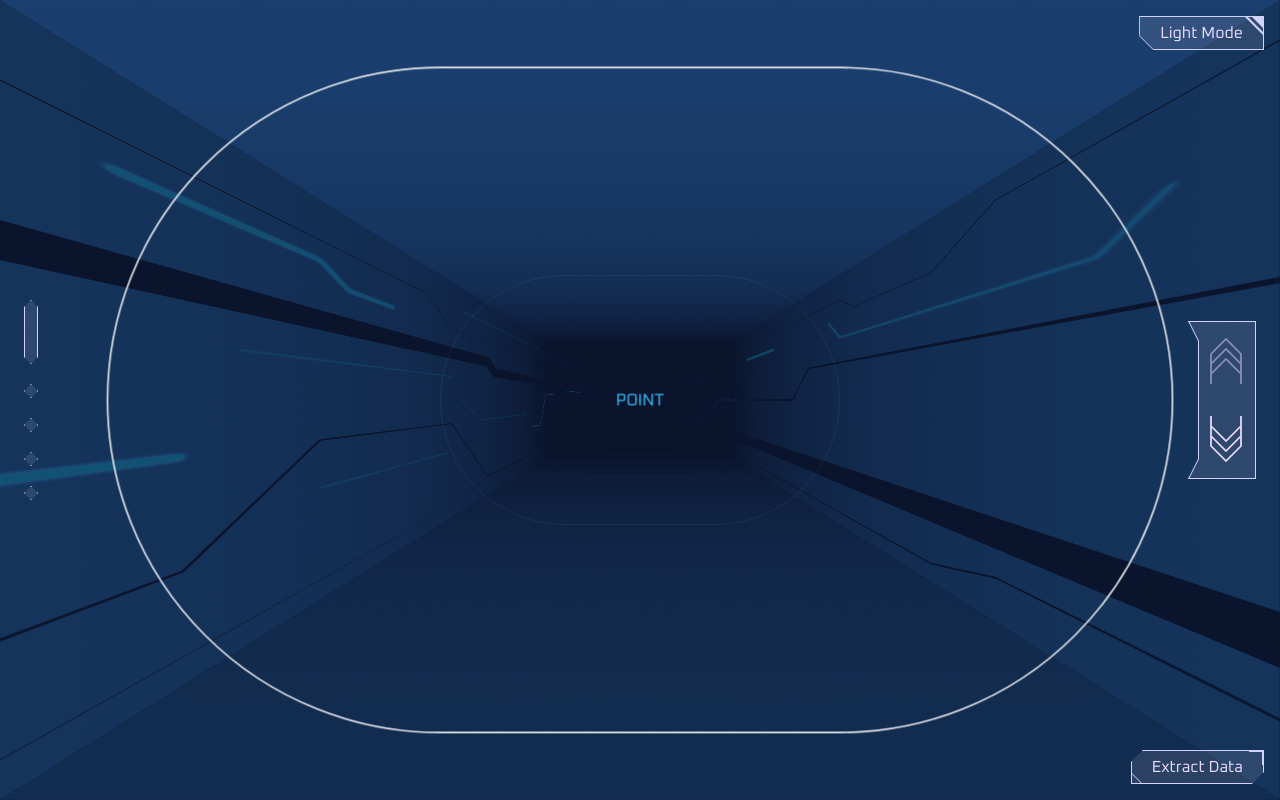
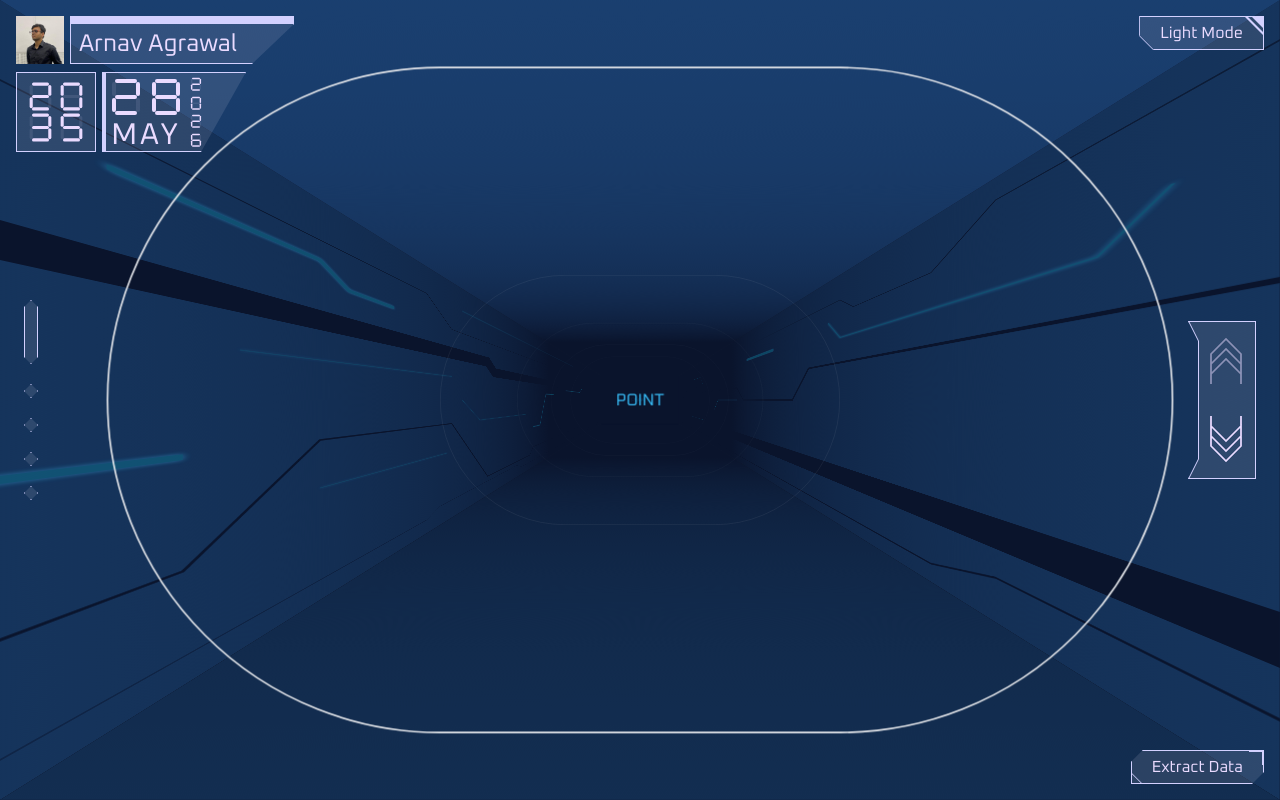
Before and after one commit to Arnav-Agrawal-987/Arnav-Agrawal-987.github.io, a React (Vite) app: page / in a window 1280 px wide. Built offline with nearby package versions, Linux system fonts and the light colour scheme; a web font is replaced by a local one.

Commit message:
feat:date and time

```diff
--- a/src/components/HUD.tsx
+++ b/src/components/HUD.tsx
@@ -1,5 +1,6 @@
 import { Sun, Moon, FileDown } from 'lucide-react';
 import TiltCard from './Tiltcard';
+import { useState, useEffect } from 'react';
 
 interface HUDProps {
   isDark: boolean;
@@ -9,6 +10,48 @@ interface HUDProps {
   totalNodes: number;
 }
 
+const SegmentDigit = ({ value }: { value: number }) => {
+  const map = ["1111110", "0110000", "1101101", "1111001", "0110011", "1011011", "1011111", "1110000", "1111111", "1111011"][value];
+
+  const color = (isOn: boolean) => isOn ? "stroke-button-text" : "stroke-button-text opacity-10";
+
+  return (
+    <svg viewBox="0 0 10 10" className="w-full h-full">
+      <path d="M 2.75 1 L 7.25 1" className={color(map[0] === '1')} strokeWidth="1" strokeLinecap="round" />
+      <path d="M 8 1.75 L 8 4.25" className={color(map[1] === '1')} strokeWidth="1" strokeLinecap="round" />
+      <path d="M 8 5.75 L 8 8.25" className={color(map[2] === '1')} strokeWidth="1" strokeLinecap="round" />
+      <path d="M 2.75 9 L 7.25 9" className={color(map[3] === '1')} strokeWidth="1" strokeLinecap="round" />
+      <path d="M 2 5.75 L 2 8.25" className={color(map[4] === '1')} strokeWidth="1" strokeLinecap="round" />
+      <path d="M 2 1.75 L 2 4.25" className={color(map[5] === '1')} strokeWidth="1" strokeLinecap="round" />
+      <path d="M 2.75 5 L 7.25 5" className={color(map[6] === '1')} strokeWidth="1" strokeLinecap="round" />
+    </svg>
+  );
+};
+
+const AnalogueFace = ({ time }: { time: Date }) => {
+  const s = time.getSeconds() * 6;
+  const m = time.getMinutes() * 6 + s / 60;
+  const h = (time.getHours() % 12) * 30 + m / 12;
+
+  return (
+    <svg viewBox="0 0 100 100" className="w-full h-full">
+      <circle cx="50" cy="50" r="45" className="fill-button-bg" />
+
+      {[...Array(12)].map((_, i) => (
+        <line key={i} x1="50" y1="10" x2="50" y2="18" transform={`rotate(${i * 30} 50 50)`} className="stroke-button-text opacity-60" strokeWidth="3.5" strokeLinecap="round" />
+      ))}
+
+      <line x1="50" y1="50" x2="50" y2="30" transform={`rotate(${h} 50 50)`} className="stroke-button-text" strokeWidth="3.5" strokeLinecap="round" />
+
+      <line x1="50" y1="50" x2="50" y2="10" transform={`rotate(${m} 50 50)`} className="stroke-button-text opacity-80" strokeWidth="3.5" strokeLinecap="round" />
+
+      <line x1="50" y1="50" x2="50" y2="10" transform={`rotate(${s} 50 50)`} className="stroke-button-text opacity-50" strokeWidth="1.5" strokeLinecap="round" />
+
+      <circle cx="50" cy="50" r="3" className="fill-button-text" />
+    </svg>
+  );
+};
+
 export default function HUD({ isDark, setIsDark, currentIndex, setCurrentIndex, totalNodes }: HUDProps) {
   const previousCheckpoint = () => {
     if (currentIndex > 0) setCurrentIndex(prev => prev - 1);
@@ -16,6 +59,22 @@ export default function HUD({ isDark, setIsDark, currentIndex, setCurrentIndex,
   const nextCheckpoint = () => {
     if (currentIndex < totalNodes - 1) setCurrentIndex(prev => prev + 1);
   };
+
+  const [time, setTime] = useState(new Date());
+  const [clockType, setClockType] = useState<'analog' | 'digital'>('analog');
+  const [mounted, setMounted] = useState(false);
+  useEffect(() => {
+    setClockType(Math.random() > 0.5 ? 'analog' : 'digital');
+    setMounted(true);
+
+    const timer = setInterval(() => setTime(new Date()), 1000);
+    return () => clearInterval(timer);
+  }, []);
+
+  const dateNum = time.getDate().toString().padStart(2, '0');
+  const monthStr = time.toLocaleString('en-US', { month: 'short' }).toUpperCase();
+  const yearNum = time.getFullYear().toString();
+
   return (
     <>
       {/*Arrow SVG*/}
@@ -27,8 +86,90 @@ export default function HUD({ isDark, setIsDark, currentIndex, setCurrentIndex,
         </defs>
       </svg>
 
-      {/*Profile*/}
+      <div className="absolute left-4 top-4 z-10 flex flex-col gap-1.5 select-none">
+        {/*Profile*/}
+        <div className="flex gap-1.5 h-12">
+          <div
+            className="w-12 h-12 bg-button-bg flex items-center justify-center overflow-hidden"
+          // style={{ clipPath: "polygon(6px 0, 100% 0, 100% 100%, 0 100%, 0 6px)" }}
+          >
+            <img src="/Corner_Picture.jpg" className="" />
+          </div>
 
+          <TiltCard
+            maxTilt={0}
+            className="h-full bg-button-bg border border-button-border border-t-8"
+            style={{ clipPath: "polygon(0 0, 100% 0, 100% 8px, calc(100% - 42px) 100%, 0 100%)" }}
+          >
+            <div className="text-button-text text-2xl flex items-center justify-center h-full pl-2 pr-14">
+              Arnav Agrawal
+            </div>
+          </TiltCard>
+        </div>
+
+        {/*Clock*/}
+        <div className="flex gap-1.5 mt-0.5 h-16">
+          <TiltCard maxTilt={0} className="w-20 h-20 bg-button-bg border border-button-border flex items-center justify-center overflow-visible">
+            {mounted && (
+              clockType === 'analog' ? (
+                <AnalogueFace time={time} />
+              ) : (
+                <div className="flex flex-col gap-0 items-center z-10 p-2">
+                  <div className="flex gap-0 items-center">
+                    <SegmentDigit value={Math.floor(time.getHours() / 10)} />
+                    <SegmentDigit value={time.getHours() % 10} />
+                  </div>
+                  <div className="flex gap-0 items-center">
+                    <SegmentDigit value={Math.floor(time.getMinutes() / 10)} />
+                    <SegmentDigit value={time.getMinutes() % 10} />
+                  </div>
+                </div>
+              )
+            )}
+          </TiltCard>
+
+          {/*Date*/}
+          <TiltCard
+            maxTilt={0}
+            className="h-20 w-36 bg-button-bg border border-button-border border-l-4"
+            style={{ clipPath: "polygon(0 0, 100% 0, calc(100% - 45px) 100%, 0 100%)" }}
+          >
+            {mounted && clockType === 'analog' ? (
+              <div className="h-full w-full flex items-center pl-1 gap-1.5">
+                <div className="text-button-text text-5xl tracking-tighter mt-1">
+                  {dateNum}
+                </div>
+                <div className="flex flex-col">
+                  <div className="text-button-text font-mono text-3xl mt-0.5">
+                    {monthStr}
+                  </div>
+                  <div className="text-button-text text-xs tracking-widest -translate-y-1 ml-0.5 opacity-80">
+                    {yearNum}
+                  </div>
+                </div>
+              </div>
+            ) : mounted && (
+              <div className="h-full w-full flex">
+                <div className="flex flex-col pt-1">
+                  <div className="flex w-20">
+                    <SegmentDigit value={parseInt(dateNum[0])}/>
+                    <SegmentDigit value={parseInt(dateNum[1])} />
+                  </div>
+                  <div className="flex w-full justify-center text-button-text tracking-widest text-3xl">
+                    {monthStr}
+                  </div>
+                </div>
+                <div className="flex flex-col w-5 py-1 gap-1">
+                  <SegmentDigit value={parseInt(yearNum[0])} />
+                  <SegmentDigit value={parseInt(yearNum[1])} />
+                  <SegmentDigit value={parseInt(yearNum[2])} />
+                  <SegmentDigit value={parseInt(yearNum[3])} />
+                </div>
+              </div>
+            )}
+          </TiltCard>
+        </div>
+      </div>
 
       {/*Theme Button*/}
       <TiltCard glowColor="var(--color-button-hover)" glowClipPath="polygon(0 0, 100% 0, 100% 100%, 15px 100%, 0% calc(100% - 15px))" className="absolute top-4 right-4 z-10 md:hover:scale-105 transition duration-5">
@@ -92,7 +233,7 @@ export default function HUD({ isDark, setIsDark, currentIndex, setCurrentIndex,
           className="flex items-center justify-center bg-button-bg text-button-text border border-button-border px-3 md:px-5 py-2 md:py-1 hover:bg-button-hover transition group"
           style={{ clipPath: "polygon(12px 0, 100% 0, 100% calc(100% - 12px), calc(100% - 12px) 100%, 0 100%, 0 12px)" }}
         >
-          <FileDown className="w-5 h-5 md:hidden text-hologram-moderate group-hover:-translate-y-0.5 transition-transform duration-200" strokeWidth={2} />
+          <FileDown className="w-5 h-5 md:hidden text-button-text group-hover:-translate-y-0.5 transition-transform duration-200" strokeWidth={2} />
           <span className="hidden md:inline">Extract Data</span>
         </a>
 
```
Also changed, not shown: public/Corner_Picture.jpg (added).
